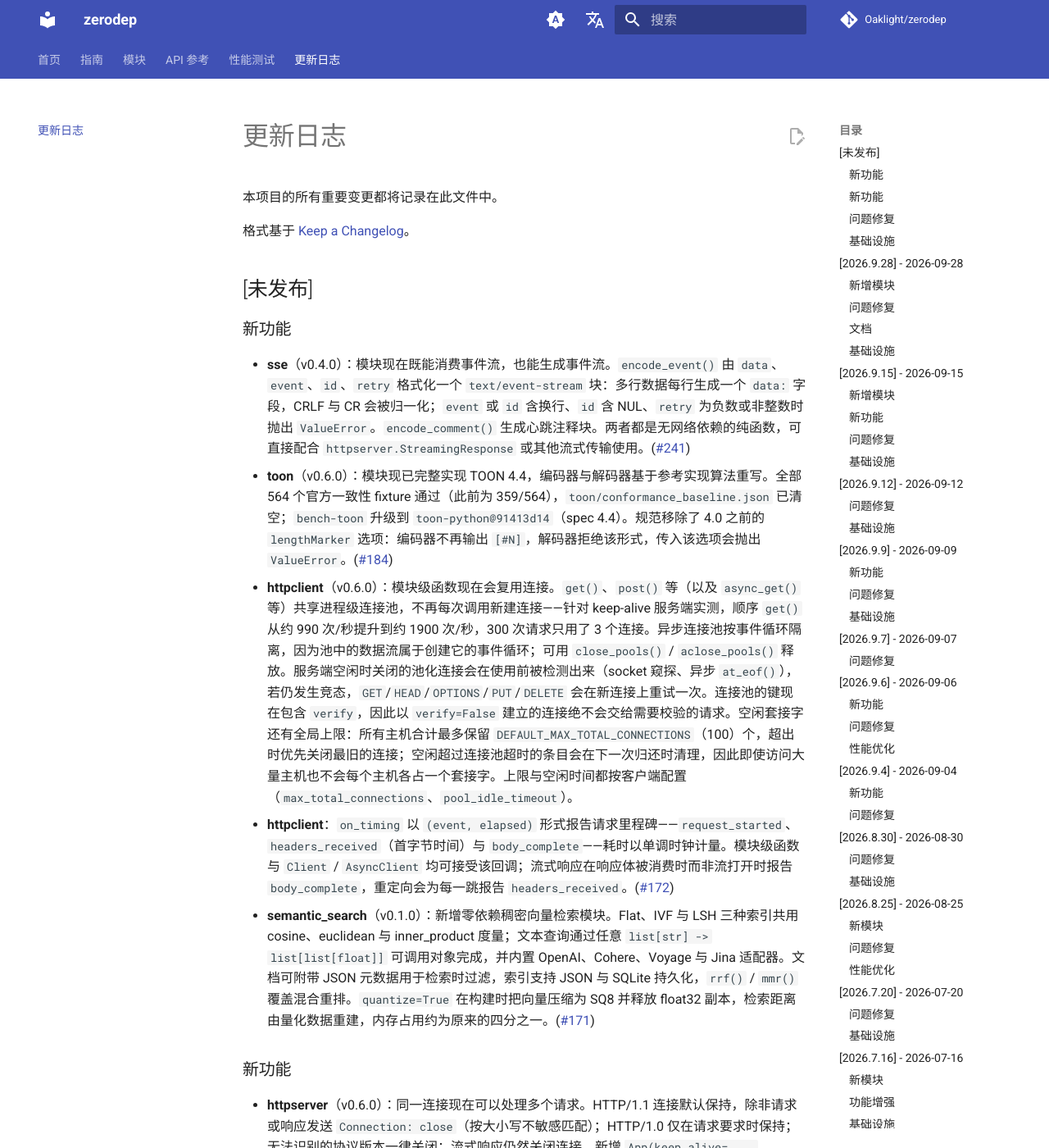
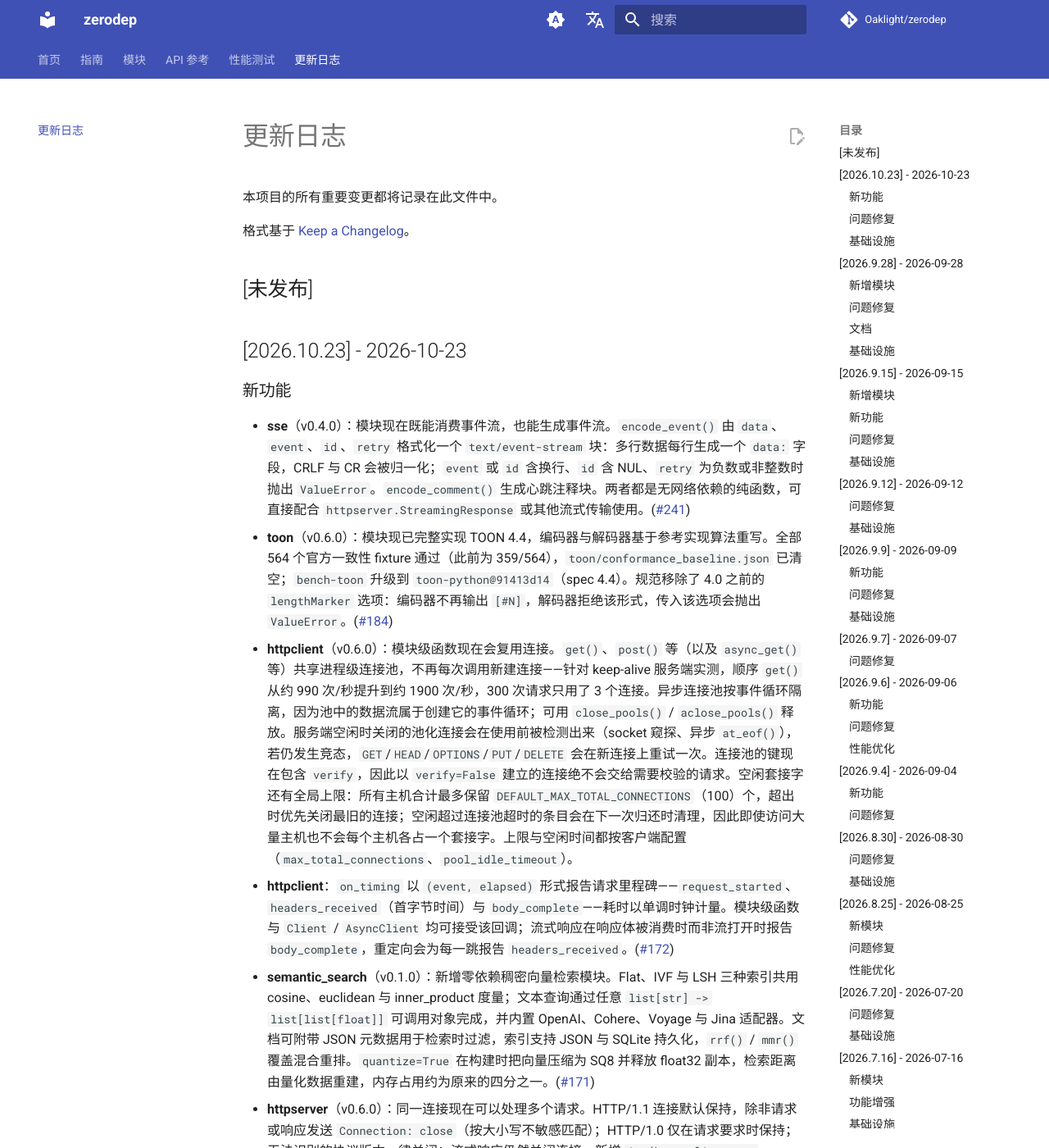
Before and after one commit to Oaklight/zerodep, an MkDocs documentation site: the page built from docs/changelog.md, in a window 1280 px wide and 1400 px high. Shown: the whole window at 82% size. Built offline with MkDocs 1.6.1 and Material for MkDocs 9.7.7, drawn with Linux system fonts in a browser that asks for light colours; comment, search, counter and statistics services are not loaded.

Commit message:
docs(changelog)：发布 2026.10.23

```diff
--- a/docs/changelog.md
+++ b/docs/changelog.md
@@ -6,6 +6,8 @@
 
 ## [未发布]
 
+## [2026.10.23] - 2026-10-23
+
 ### 新功能
 
 - **sse**（v0.4.0）：模块现在既能消费事件流，也能生成事件流。`encode_event()` 由 `data`、`event`、`id`、`retry` 格式化一个 `text/event-stream` 块：多行数据每行生成一个 `data:` 字段，CRLF 与 CR 会被归一化；`event` 或 `id` 含换行、`id` 含 NUL、`retry` 为负数或非整数时抛出 `ValueError`。`encode_comment()` 生成心跳注释块。两者都是无网络依赖的纯函数，可直接配合 `httpserver.StreamingResponse` 或其他流式传输使用。([#241](https://github.com/Oaklight/zerodep/issues/241))
@@ -13,8 +15,6 @@
 - **httpclient**（v0.6.0）：模块级函数现在会复用连接。`get()`、`post()` 等（以及 `async_get()` 等）共享进程级连接池，不再每次调用新建连接——针对 keep-alive 服务端实测，顺序 `get()` 从约 990 次/秒提升到约 1900 次/秒，300 次请求只用了 3 个连接。异步连接池按事件循环隔离，因为池中的数据流属于创建它的事件循环；可用 `close_pools()` / `aclose_pools()` 释放。服务端空闲时关闭的池化连接会在使用前被检测出来（socket 窥探、异步 `at_eof()`），若仍发生竞态，`GET`/`HEAD`/`OPTIONS`/`PUT`/`DELETE` 会在新连接上重试一次。连接池的键现在包含 `verify`，因此以 `verify=False` 建立的连接绝不会交给需要校验的请求。空闲套接字还有全局上限：所有主机合计最多保留 `DEFAULT_MAX_TOTAL_CONNECTIONS`（100）个，超出时优先关闭最旧的连接；空闲超过连接池超时的条目会在下一次归还时清理，因此即使访问大量主机也不会每个主机各占一个套接字。上限与空闲时间都按客户端配置（`max_total_connections`、`pool_idle_timeout`）。
 - **httpclient**：`on_timing` 以 `(event, elapsed)` 形式报告请求里程碑——`request_started`、`headers_received`（首字节时间）与 `body_complete`——耗时以单调时钟计量。模块级函数与 `Client` / `AsyncClient` 均可接受该回调；流式响应在响应体被消费时而非流打开时报告 `body_complete`，重定向会为每一跳报告 `headers_received`。([#172](https://github.com/Oaklight/zerodep/issues/172))
 - **semantic_search**（v0.1.0）：新增零依赖稠密向量检索模块。Flat、IVF 与 LSH 三种索引共用 cosine、euclidean 与 inner_product 度量；文本查询通过任意 `list[str] -> list[list[float]]` 可调用对象完成，并内置 OpenAI、Cohere、Voyage 与 Jina 适配器。文档可附带 JSON 元数据用于检索时过滤，索引支持 JSON 与 SQLite 持久化，`rrf()` / `mmr()` 覆盖混合重排。`quantize=True` 在构建时把向量压缩为 SQ8 并释放 float32 副本，检索距离由量化数据重建，内存占用约为原来的四分之一。([#171](https://github.com/Oaklight/zerodep/pull/171))
-
-### 新功能
 
 - **httpserver**（v0.6.0）：同一连接现在可以处理多个请求。HTTP/1.1 连接默认保持，除非请求或响应发送 `Connection: close`（按大小写不敏感匹配）；HTTP/1.0 仅在请求要求时保持；无法识别的协议版本一律关闭；流式响应仍然关闭连接。新增 `App(keep_alive=..., keep_alive_timeout=..., max_requests_per_connection=...)` 选项用于调整或关闭该行为。`keep_alive_timeout` 只约束等待下一个请求行的时间，请求头与慢速请求体仍使用完整的 `read_timeout`；空闲连接到期后静默关闭而不再返回 `408`，但请求行之后卡住的请求仍会收到 `408`。`HEAD` 交给匹配的 `GET` 路由处理，返回相同的响应头（含 `Content-Length`）但不发送响应体，保持连接的客户端不会读到残余字节。客户端在请求之间关闭连接也不再被当作错误请求。([#210](https://github.com/Oaklight/zerodep/issues/210))
 
```
